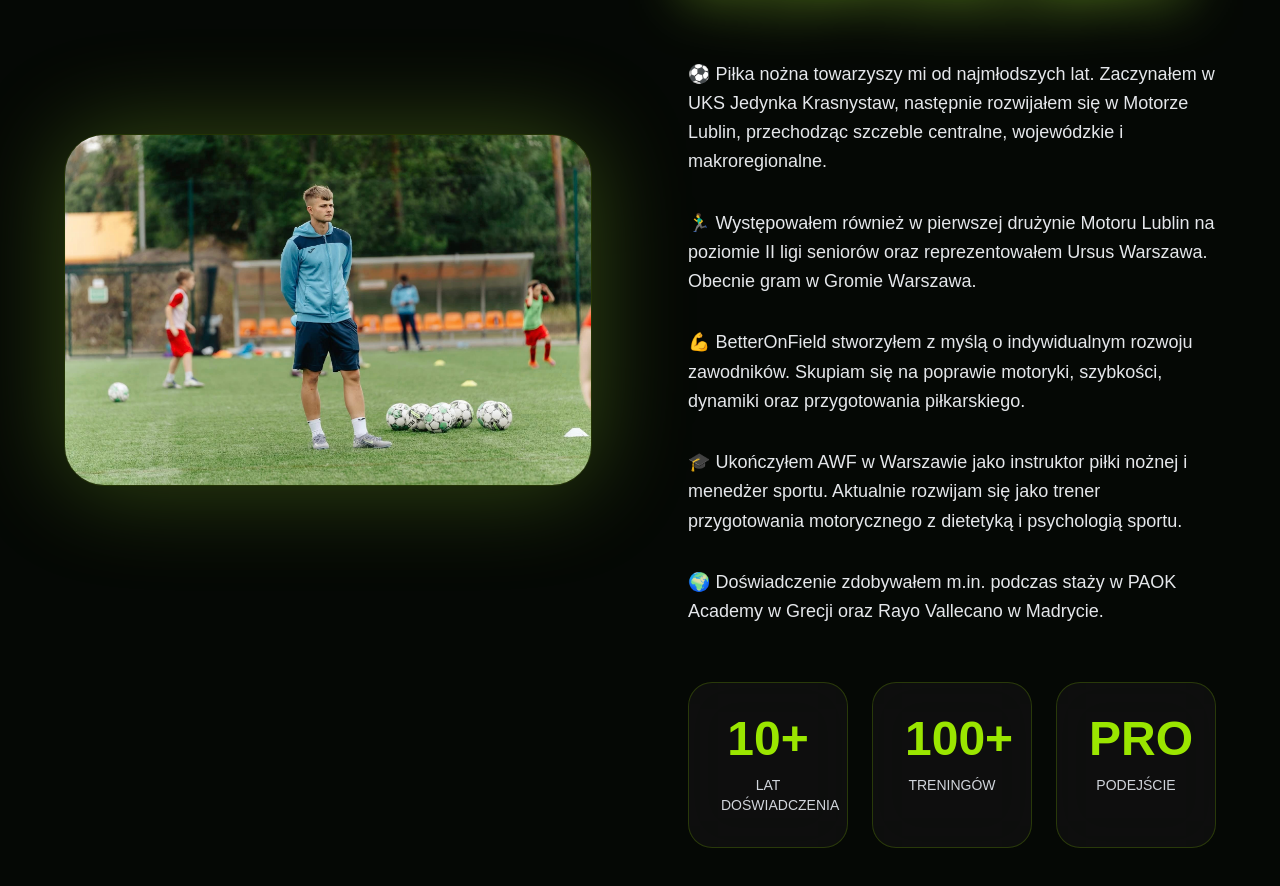
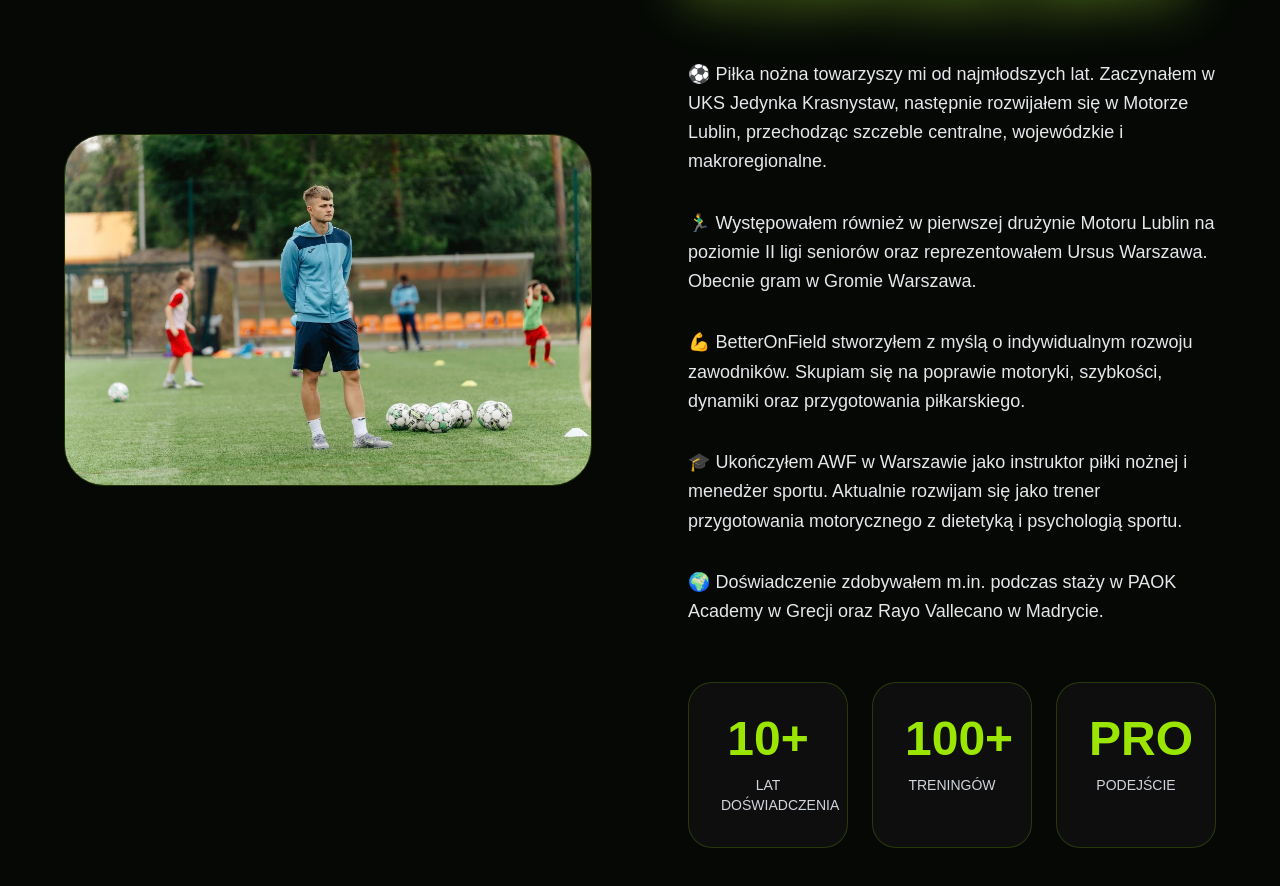
Before and after one commit to betteronfield/betteronfield-website, a Next.js app: page / in a window 1280 px wide. Shown: the part 2504-3390 px from the top of the page. Built offline with nearby package versions, Linux system fonts and the light colour scheme.

Commit message:
Update page.tsx

```diff
--- a/app/page.tsx
+++ b/app/page.tsx
@@ -214,7 +214,7 @@ export default function Home() {
       </section>
 
       {/* OFFER SECTION */}
-    <section id="oferta" className="relative py-40 px-6 md:px-16 overflow-hidden">
+ <section id="oferta" className="relative py-40 px-6 md:px-16 overflow-hidden bg-transparent">
 
 
         <div className="relative z-10 max-w-7xl mx-auto">
@@ -592,7 +592,7 @@ export default function Home() {
 
       </section>
 {/* ABOUT SECTION */}
-<section id="omnie" className="relative py-40 px-6 md:px-16 overflow-hidden">
+<section id="omnie" className="relative py-40 px-6 md:px-16 overflow-hidden bg-transparent">
 
   {/* GLOW BACKGROUNDS */}
 
@@ -605,8 +605,7 @@ export default function Home() {
       <div className="relative">
 
         {/* MAIN IMAGE */}
-        <div className="relative rounded-[40px] overflow-hidden border border-lime-400/20 shadow-[0_0_100px_rgba(163,230,53,0.3)]">
-
+       <div className="relative rounded-[40px] overflow-hidden border border-lime-400/20">
           <img
             src="/trener.JPG"
             alt="Michael Kukulski"
@@ -718,7 +717,7 @@ export default function Home() {
 
 </section>
 {/* CONTACT SECTION */}
-<section id="kontakt" className="relative py-40 px-6 md:px-16 overflow-hidden">
+<section id="kontakt" className="relative py-40 px-6 md:px-16 overflow-hidden bg-transparent">
 
 
 
```
